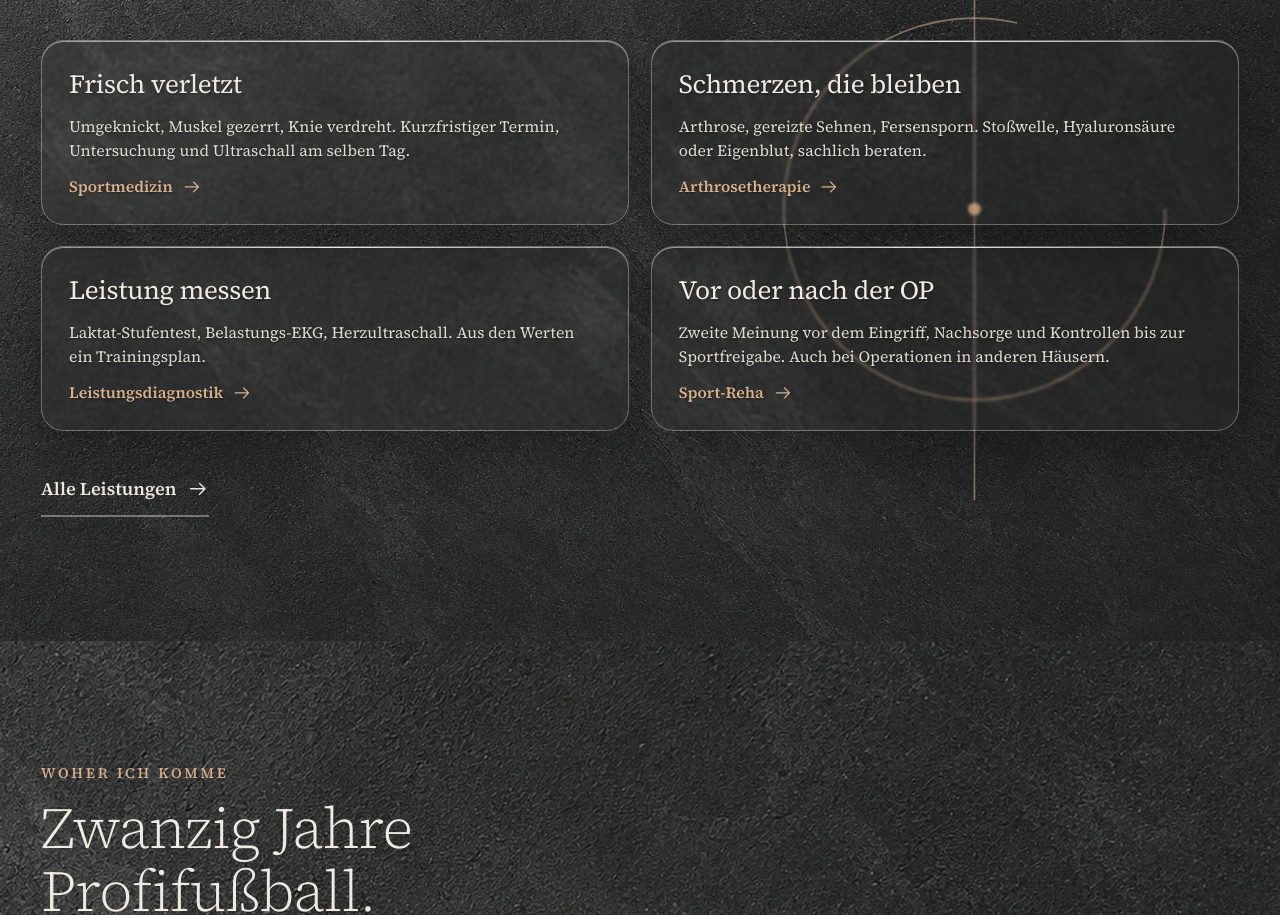
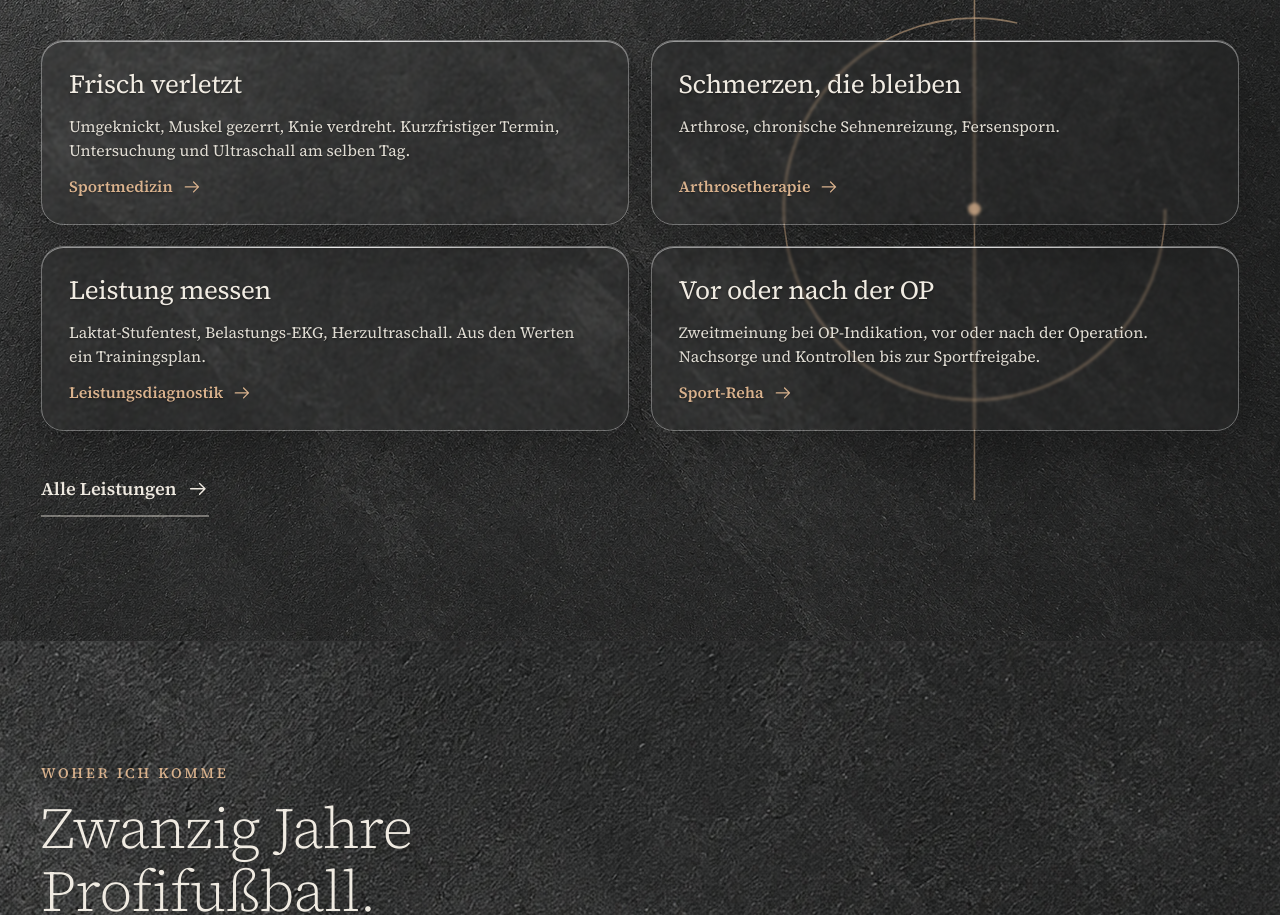
Before and after one commit to NatoshiSakamoto67/dr-pfeiler-entwurf, a plain HTML site: page index.html in a window 1280 px wide. Shown: the part 1569-2484 px from the top of the page. Drawn offline with Linux system fonts and the light colour scheme.

Commit message:
Startseite: Karten Schmerzen und OP gekürzt (chronische Sehnenreizung, Zweitmeinung bei OP-Indikation)

```diff
--- a/index.html
+++ b/index.html
@@ -91,9 +91,9 @@
       <h2 id="situation-t" class="zeig" style="--dl:80ms">Vier Wege in die Praxis.</h2>
       <ul class="situationen situationen--glas">
         <li><a class="zeig" href="leistungen.html#sportmedizin"><h3>Frisch verletzt</h3><p>Umgeknickt, Muskel gezerrt, Knie verdreht. Kurzfristiger Termin, Untersuchung und Ultraschall am selben Tag.</p><span>Sportmedizin <svg viewBox="0 0 24 24" fill="none" stroke="currentColor" stroke-width="1.6" stroke-linecap="round" stroke-linejoin="round" aria-hidden="true"><path d="M4 12h16m-6-6 6 6-6 6"/></svg></span></a></li>
-        <li><a class="zeig" style="--dl:60ms" href="leistungen.html#arthrosetherapie"><h3>Schmerzen, die bleiben</h3><p>Arthrose, gereizte Sehnen, Fersensporn. Stoßwelle, Hyaluronsäure oder Eigenblut, sachlich beraten.</p><span>Arthrosetherapie <svg viewBox="0 0 24 24" fill="none" stroke="currentColor" stroke-width="1.6" stroke-linecap="round" stroke-linejoin="round" aria-hidden="true"><path d="M4 12h16m-6-6 6 6-6 6"/></svg></span></a></li>
+        <li><a class="zeig" style="--dl:60ms" href="leistungen.html#arthrosetherapie"><h3>Schmerzen, die bleiben</h3><p>Arthrose, chronische Sehnenreizung, Fersensporn.</p><span>Arthrosetherapie <svg viewBox="0 0 24 24" fill="none" stroke="currentColor" stroke-width="1.6" stroke-linecap="round" stroke-linejoin="round" aria-hidden="true"><path d="M4 12h16m-6-6 6 6-6 6"/></svg></span></a></li>
         <li><a class="zeig" style="--dl:120ms" href="leistungen.html#leistungsdiagnostik"><h3>Leistung messen</h3><p>Laktat-Stufentest, Belastungs-EKG, Herzultraschall. Aus den Werten ein Trainingsplan.</p><span>Leistungsdiagnostik <svg viewBox="0 0 24 24" fill="none" stroke="currentColor" stroke-width="1.6" stroke-linecap="round" stroke-linejoin="round" aria-hidden="true"><path d="M4 12h16m-6-6 6 6-6 6"/></svg></span></a></li>
-        <li><a class="zeig" style="--dl:180ms" href="leistungen.html#sport-reha"><h3>Vor oder nach der OP</h3><p>Zweite Meinung vor dem Eingriff, Nachsorge und Kontrollen bis zur Sportfreigabe. Auch bei Operationen in anderen Häusern.</p><span>Sport-Reha <svg viewBox="0 0 24 24" fill="none" stroke="currentColor" stroke-width="1.6" stroke-linecap="round" stroke-linejoin="round" aria-hidden="true"><path d="M4 12h16m-6-6 6 6-6 6"/></svg></span></a></li>
+        <li><a class="zeig" style="--dl:180ms" href="leistungen.html#sport-reha"><h3>Vor oder nach der OP</h3><p>Zweitmeinung bei OP-Indikation, vor oder nach der Operation. Nachsorge und Kontrollen bis zur Sportfreigabe.</p><span>Sport-Reha <svg viewBox="0 0 24 24" fill="none" stroke="currentColor" stroke-width="1.6" stroke-linecap="round" stroke-linejoin="round" aria-hidden="true"><path d="M4 12h16m-6-6 6 6-6 6"/></svg></span></a></li>
       </ul>
       <div class="aktionen zeig"><a class="link" href="leistungen.html">Alle Leistungen <svg viewBox="0 0 24 24" fill="none" stroke="currentColor" stroke-width="1.6" stroke-linecap="round" stroke-linejoin="round" aria-hidden="true"><path d="M4 12h16m-6-6 6 6-6 6"/></svg></a></div>
     </div>
```
